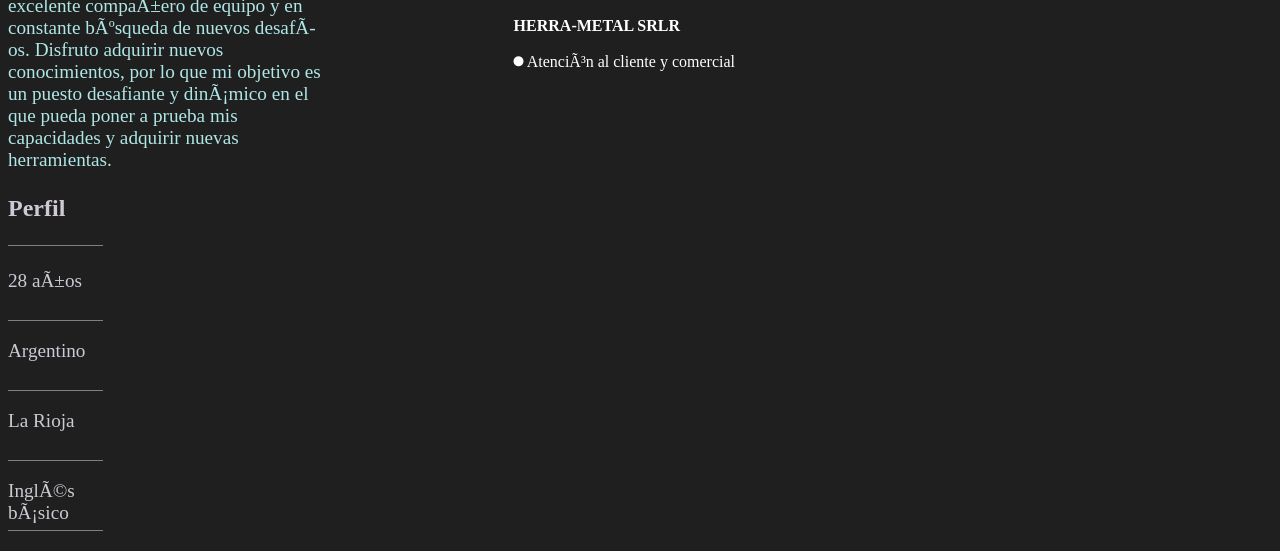
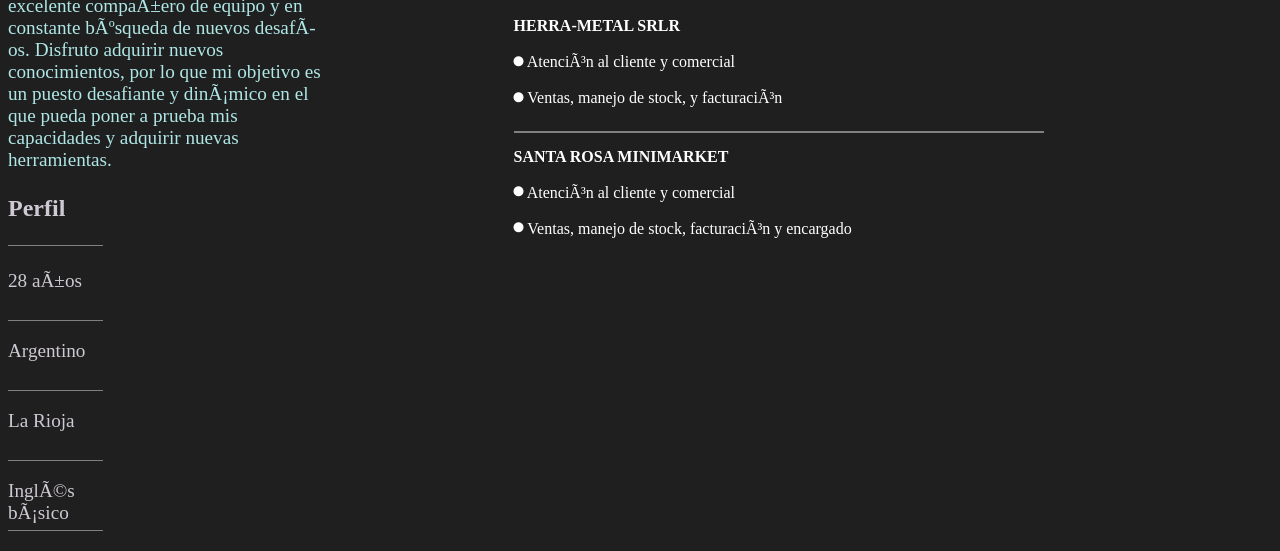
Before and after one commit to LaLooLR/Practico-N1, a plain HTML site: page index.html in a window 1280 px wide. Shown: the part 379-930 px from the top of the page. Drawn offline with Linux system fonts and the light colour scheme.

Commit message:
modificaciones en index.html (experiencia laboral) y en style.css

```diff
--- a/index.html
+++ b/index.html
@@ -31,8 +31,8 @@
     <h2><i class="fa-solid fa-arrow-right"></i> Estudiante Tecnicatura universitaria en programación</h2>
     <h2><i class="fa-solid fa-arrow-right"></i> Estudiante Ingeniería electrónica</h2>
     <h2 class="experiencia">Experiencia</h2>
-    <p class="trabajos"><strong>HERRA-METAL SRLR<br></strong><br><i class="fa-solid fa-circle fa-2xs"></i> Atención al cliente y comercial</p>
-
+    <p class="trabajo2"><strong>HERRA-METAL SRLR<br><br></strong><i class="fa-solid fa-circle fa-2xs"></i> Atención al cliente y comercial<br><br><i class="fa-solid fa-circle fa-2xs"></i> Ventas, manejo de stock, y facturación</p>
+    <p class="trabajo1"><strong>SANTA ROSA MINIMARKET<br><br></strong><i class="fa-solid fa-circle fa-2xs"></i> Atención al cliente y comercial <br><br><i class="fa-solid fa-circle fa-2xs"></i>  Ventas, manejo de stock, facturación y encargado</p>
     </div>
 </body>
 
--- a/style.css
+++ b/style.css
@@ -44,3 +44,12 @@ body {
     border-bottom: solid 2px grey;
     width: 70%;
 }
+.trabajo2 {
+    padding-bottom: 1%;
+}
+.trabajo1 {
+    border-top: solid 2px grey;
+    width: 70%;
+    padding-top: 2%;
+    padding-bottom: 1%;
+}
```
